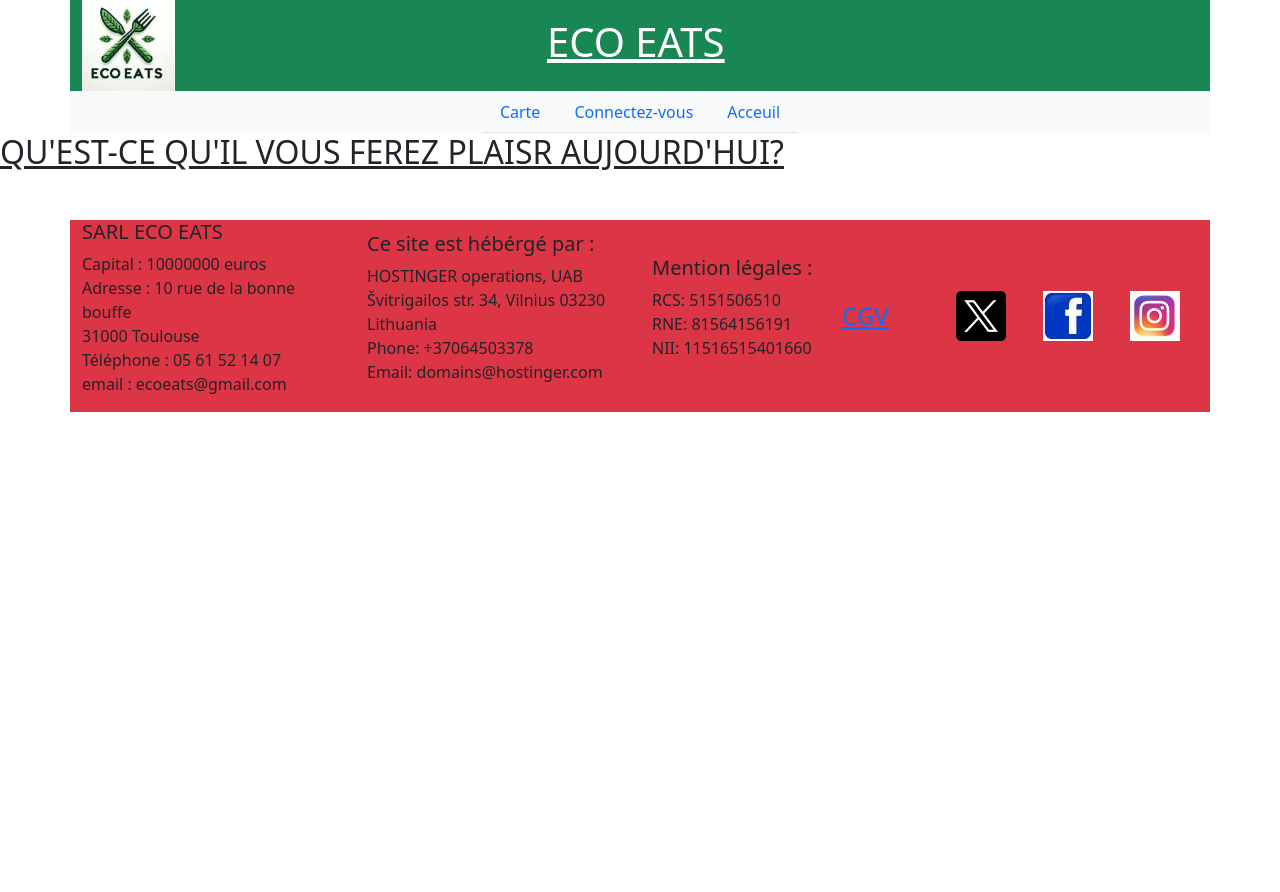
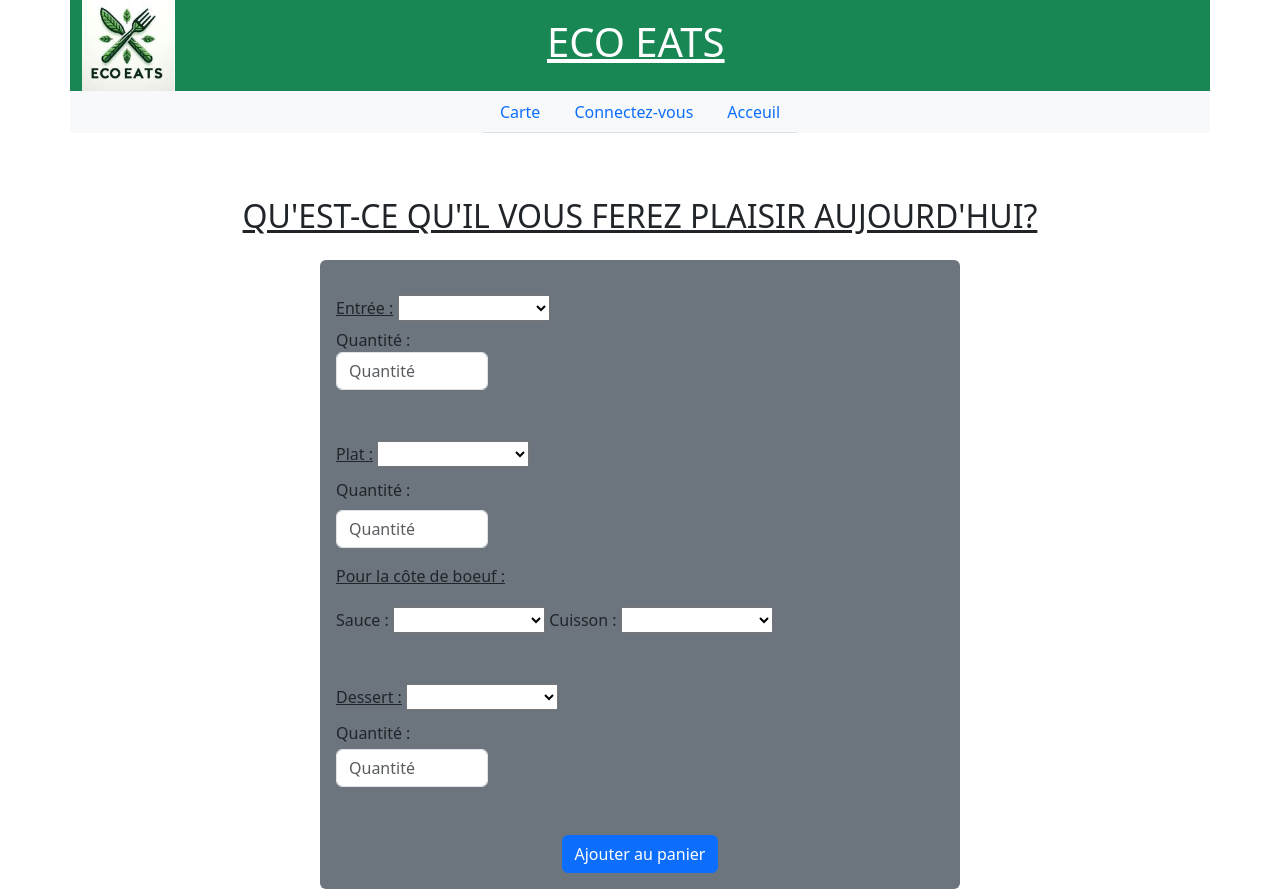
Before and after one commit to djigue/EcoEat, a plain HTML site: page Commande.html in a window 1280 px wide. Shown: the top 892 px of the page. Before the commit the page ends 800 px from the top, so only its background shows below. Drawn offline with Linux system fonts and the light colour scheme.

Commit message:
page commande + 2-3 details ailleurs

```diff
--- a/Commande.html
+++ b/Commande.html
@@ -3,7 +3,7 @@
 <head>
     <meta charset="UTF-8">
     <meta name="viewport" content="width=device-width, initial-scale=1.0">
-    <title>Commandez</title>
+    <title>Commande</title>
     <link rel="stylesheet" href="css/bootstrap.min.css">
 </head>
 <body>
@@ -26,9 +26,73 @@
               </li>
           </ul>
     </nav>
-    <section>
-      <h2><u>QU'EST-CE QU'IL VOUS FEREZ PLAISR AUJOURD'HUI?</u></h2>
-
+    <section class="d-flex flex-column align-items-center mt-5">
+      <h2 class="mt-3"><u>QU'EST-CE QU'IL VOUS FEREZ PLAISIR AUJOURD'HUI?</u></h2>
+      <form class="mt-3 bg-secondary rounded w-50 p-3">
+        <section class="mt-3">
+          <label for="entree" class="my-1"><u>Entrée :</u></label>
+          <select class="custom-select w-25" name="entree" id="entree">
+            <option value="1"></option>
+            <option value="2">Salade du chef</option>
+            <option value="3">Salade de la mer</option>
+            <option value="4">Quiche lorraine</option>
+            <option value="5">Assiette de charcuterie</option>
+          </select>
+        </section>
+        <section class="form-group w-25 my-1">
+          <label for="quantiteEntree my-2">Quantité :</label>
+          <input type="text" class="form-control" id="quantiteEntree" name="quantiteEntree" placeholder="Quantité" pattern="[0-9]">
+        </section>
+        <section class="mt-5">
+          <label for="plat" class="my-1 mr-5"><u>Plat :</u></label>
+          <select class="custom-select w-25" name="plat" id="plat">
+            <option value="1"></option>
+            <option value="2">Côte de Boeuf d'Aubrac</option>
+            <option value="3">Poulet de Bresse</option>
+            <option value="4">Demi poulet de Bresse</option>
+            <option value="5">Daurade</option>
+            <option value="6">Pavé de saumon</option>
+          </select>
+        </section>
+        <section class="form-group w-25">
+          <label for="quantitePlat" class="my-2">Quantité :</label>
+          <input type="text" class="form-control" id="quantitePlat" name="quantitePlat" placeholder="Quantité" pattern="[0-9]">
+        </section>
+        <section class="mt-3">
+          <p class="mt-1"><u>Pour la côte de boeuf :</u></p>
+          <label for="sauce" class="mt-1">Sauce :</label>
+          <select name="sauce" id="sauce" class="custom-select w-25">
+            <option value="1"></option>
+            <option value="2">Sauce roquefort</option>
+            <option value="3">Sauce poivre</option>
+            <option value="4">Sauce vin rouge</option>
+          </select>
+          <label for="cuisson">Cuisson :</label>
+          <select name="cuisson" id="cuisson" class="custom-select w-25">
+            <option value="1"></option>
+            <option value="2">Bleue</option>
+            <option value="3">Saignante</option>
+            <option value="4">Semelle</option>
+          </select>
+        </section>
+        <section class="mt-5">
+          <label for="dessert" class="my-1"><u>Dessert :</u></label>
+          <select class="custom-select w-25" name="dessert" id="dessert">
+            <option value="1"></option>
+            <option value="2">Crème brulée</option>
+            <option value="3">Assortiment de macarons</option>
+            <option value="4">Fondant chocolat</option>
+            <option value="5">Tarte fruits rouges</option>
+          </select>
+        </section>
+        <section class="form-group w-25 mt-1">
+          <label for="quantiteDessert" class="my-1">Quantité :</label>
+          <input type="text" class="form-control" id="quantiteDessert" name="quantiteDessert" placeholder="Quantité" pattern="[0-9]">
+        </section>
+        <section class="mt-5 d-flex justify-content-center">
+          <button type="button" class="btn btn-primary">Ajouter au panier</button>
+        </section>
+      </form>
     </section>
 
     <footer class="container bg-danger my-5 fs-6">
```
Also changed, not shown: Carte.html (+5 -0 lines), Connexion.html (+3 -3 lines), Inscription.html (+14 -14 lines).
